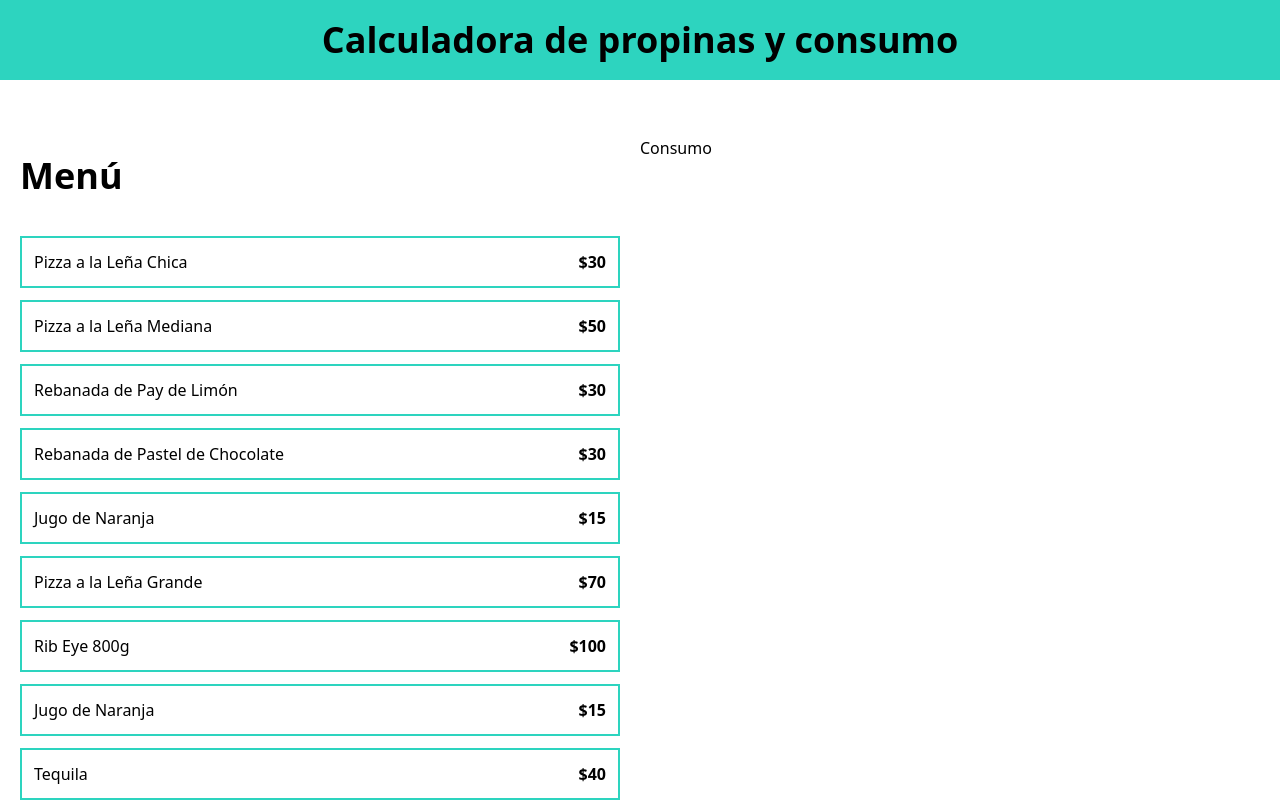
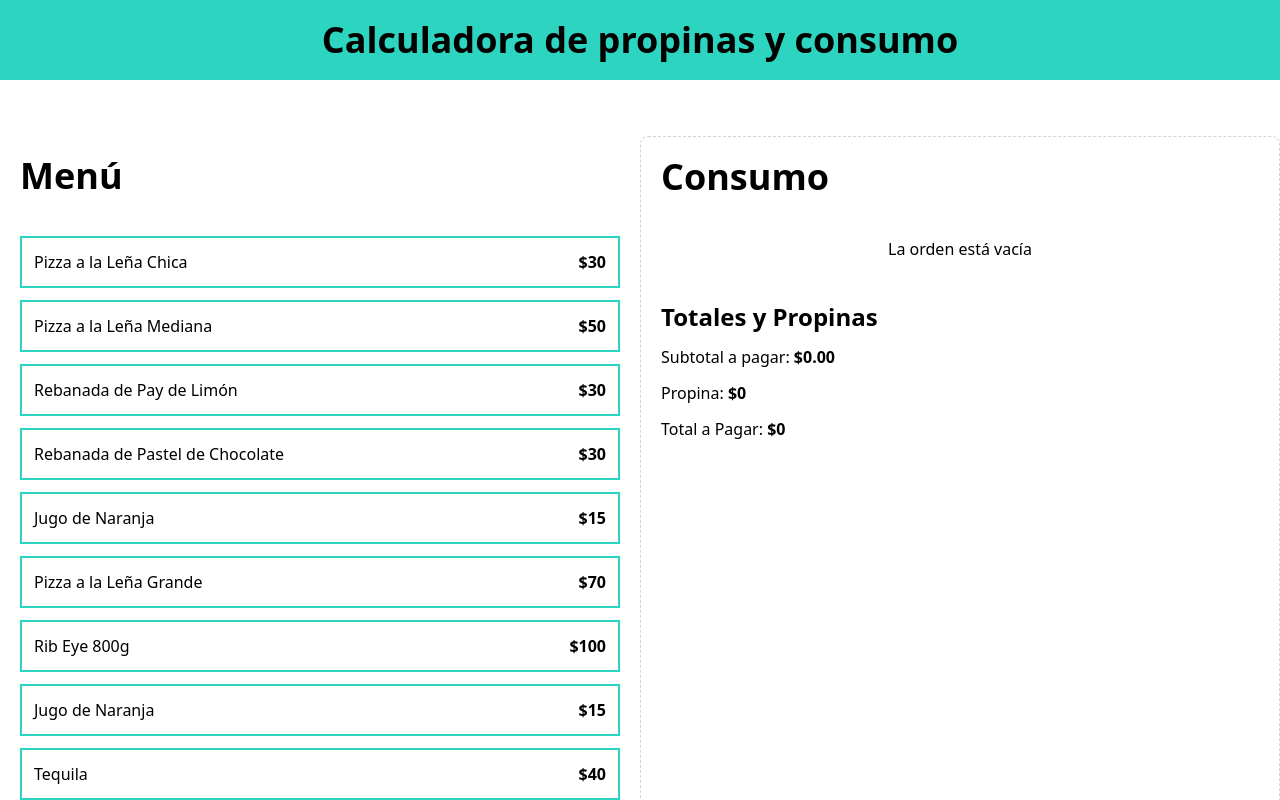
Before and after one commit to FrancoSilva77/calculadora-propinas, a React (Vite) app: page / in a window 1280 px wide. Shown: the top 800 px of the page. Built offline with nearby package versions, Linux system fonts and the light colour scheme.

Commit message:
feat:(Subtotal)

```diff
--- a/src/App.tsx
+++ b/src/App.tsx
@@ -1,9 +1,11 @@
 import MenuItem from './components/MenuItem';
+import OrderContents from './components/OrderContents';
+import OrderTotals from './components/OrderTotals';
 import { menuItems } from './data/db';
 import useOrder from './hooks/useOrder';
 
 function App() {
-  const { addItem } = useOrder();
+  const { addItem, order, removeItem } = useOrder();
 
   return (
     <>
@@ -28,8 +30,13 @@ function App() {
           </div>
         </div>
 
-        <div className="">
-          <h2>Consumo</h2>
+        <div className=" border border-dashed border-slate-300 p-5 rounded-lg space-y-10">
+          <OrderContents
+            order={order}
+            removeItem={removeItem}
+          />
+
+          <OrderTotals order={order} />
         </div>
       </main>
     </>
--- /dev/null
+++ b/src/components/OrderContents.tsx
@@ -0,0 +1,48 @@
+import { MenuItem, OrderItem } from '../types';
+import { formatCurrency } from '../helpers';
+
+type OrderContentsProps = {
+  order: OrderItem[];
+  removeItem: (id: MenuItem['id']) => void;
+};
+
+export default function OrderContents({
+  order,
+  removeItem,
+}: OrderContentsProps) {
+  return (
+    <div>
+      <h2 className="font-black text-4xl">Consumo</h2>
+
+      <div className="space-y-3 mt-10">
+        {order.length === 0 ? (
+          <p className="text-center">La orden está vacía</p>
+        ) : (
+          order.map((item) => (
+            <div
+              key={item.id}
+              className="flex justify-between items-center border-t border-gray-200 py-5 last-of-type:border-b"
+            >
+              <div className="">
+                <p className="text-lg">
+                  {item.name} - {formatCurrency(item.price)}
+                </p>
+                <p className="font-black">
+                  Cantidad: {item.quantity} -
+                  {formatCurrency(item.price * item.quantity)}
+                </p>
+              </div>
+
+              <button
+                onClick={() => removeItem(item.id)}
+                className="bg-red-600 h-8 w-8 rounded-full text-white font-black"
+              >
+                X
+              </button>
+            </div>
+          ))
+        )}
+      </div>
+    </div>
+  );
+}
--- /dev/null
+++ b/src/components/OrderTotals.tsx
@@ -0,0 +1,39 @@
+import { useMemo } from 'react';
+import { OrderItem } from '../types';
+import { formatCurrency } from '../helpers';
+
+type OrderTotalsProps = {
+  order: OrderItem[];
+};
+
+export default function OrderTotals({ order }: OrderTotalsProps) {
+
+  const subtotalAmount = useMemo(
+    () => order.reduce((total, item) => total + item.quantity * item.price, 0),
+    [order]
+  );
+
+  return (
+    <>
+      <div className="space-y-3">
+        <h2 className="font-black text-2xl">Totales y Propinas</h2>
+        <p>
+          Subtotal a pagar: {''}
+          <span className="font-bold">{formatCurrency(subtotalAmount)}</span>
+        </p>
+
+        <p>
+          Propina: {''}
+          <span className="font-bold">$0</span>
+        </p>
+
+        <p>
+          Total a Pagar: {''}
+          <span className="font-bold">$0</span>
+        </p>
+      </div>
+
+      <button></button>
+    </>
+  );
+}
--- /dev/null
+++ b/src/helpers/index.ts
@@ -0,0 +1,6 @@
+export function formatCurrency(quantity: number) {
+  return new Intl.NumberFormat('en-US', {
+    style: 'currency',
+    currency: 'USD',
+  }).format(quantity);
+}
--- a/src/hooks/useOrder.ts
+++ b/src/hooks/useOrder.ts
@@ -21,9 +21,13 @@ export default function useOrder() {
     }
   };
 
-  console.log(order);
+  const removeItem = (id: MenuItem['id']) => {
+    setOrder(order.filter((item) => item.id !== id));
+  };
 
   return {
     addItem,
+    order,
+    removeItem,
   };
 }
```
